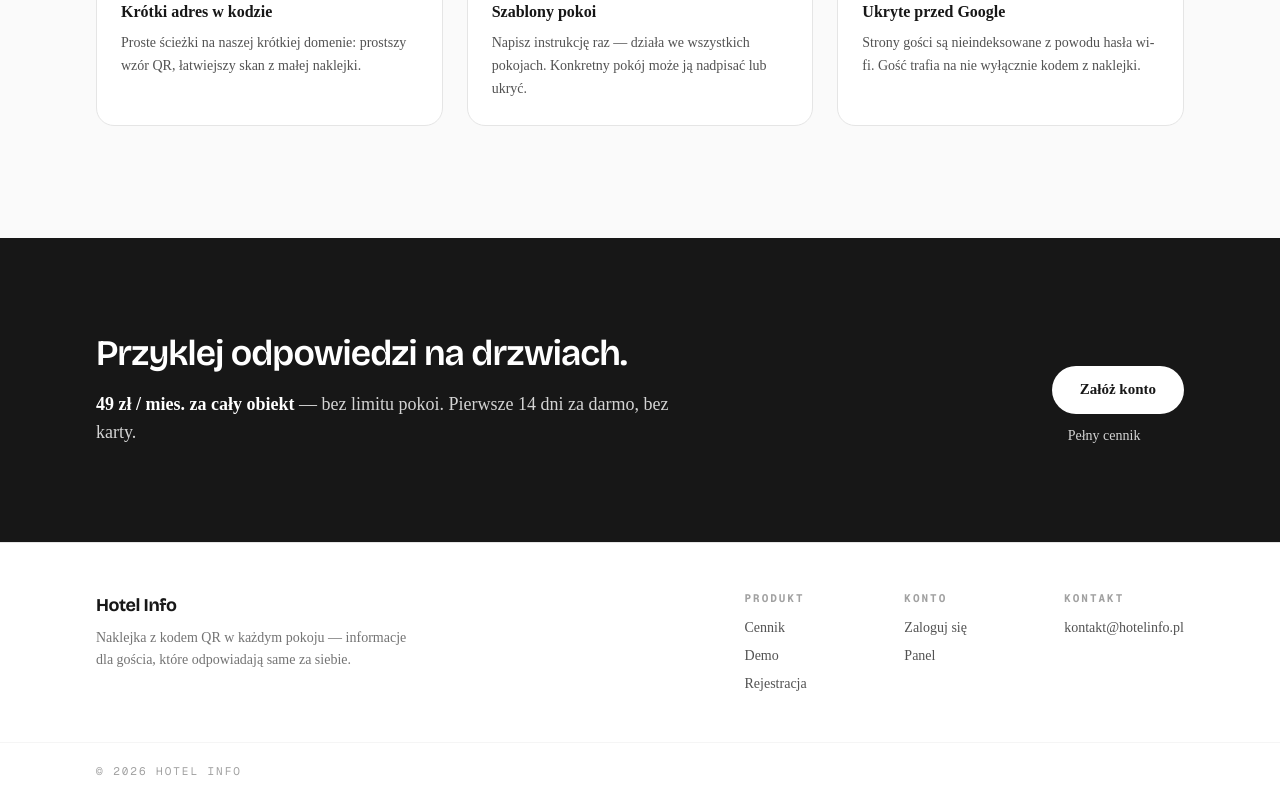
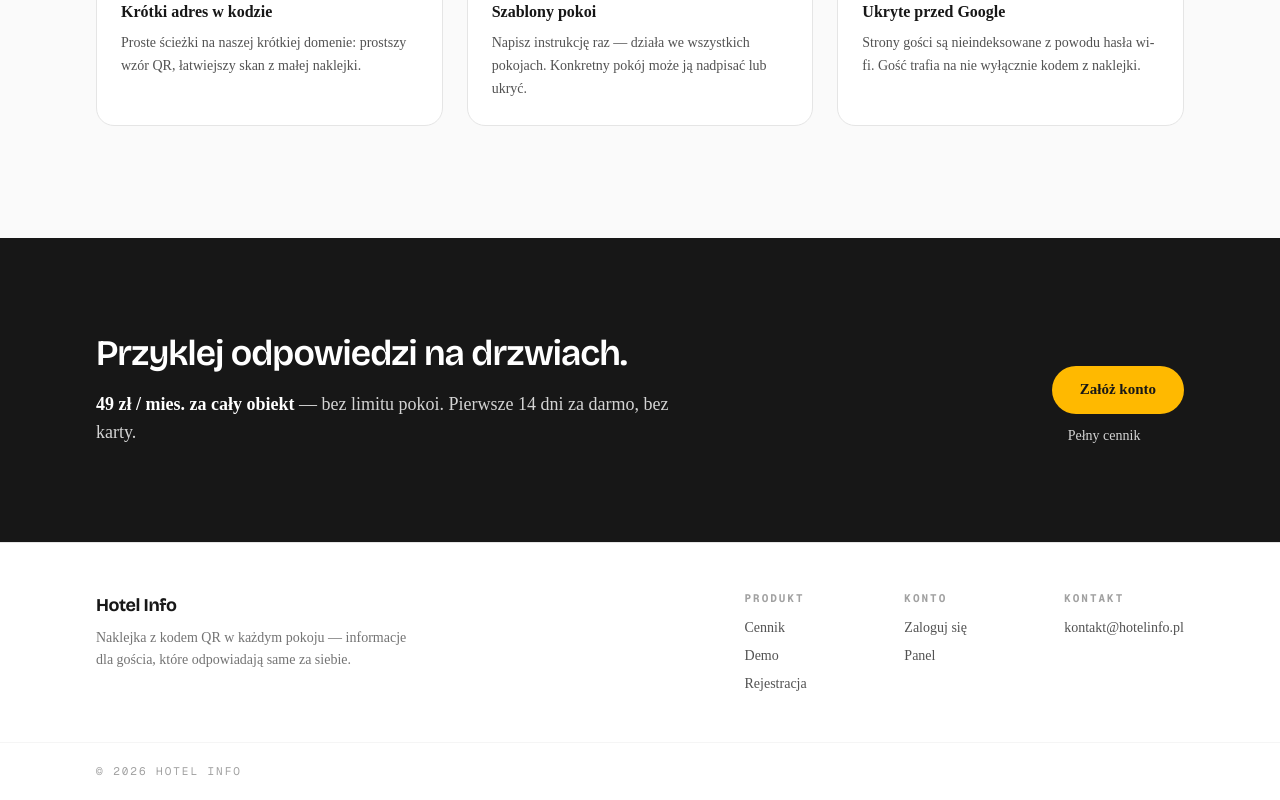
Before and after one commit to rafalwizen/hotel-info, a Next.js app: page / in a window 1280 px wide. Shown: the part 3039-3839 px from the top of the page. Built offline with nearby package versions, Linux system fonts and the light colour scheme.

Commit message:
feat(marketing): make final band CTA amber for conversion contrast

```diff
--- a/src/components/marketing/cta-link.tsx
+++ b/src/components/marketing/cta-link.tsx
@@ -4,7 +4,7 @@ import { cn } from "@/lib/utils";
 type Props = {
   href: string;
   children: React.ReactNode;
-  /** primary = ink pill, secondary = outlined, invert = for dark bands. */
+  /** primary = ink pill, secondary = outlined, invert = amber pill for dark bands. */
   variant?: "primary" | "secondary" | "invert";
   size?: "sm" | "lg";
   className?: string;
@@ -21,7 +21,7 @@ export function CtaLink({ href, children, variant = "primary", size = "lg", clas
         variant === "primary" && "bg-neutral-900 text-white hover:bg-neutral-700",
         variant === "secondary" &&
           "border border-neutral-300 bg-white text-neutral-900 hover:border-neutral-400 hover:bg-neutral-50",
-        variant === "invert" && "bg-white text-neutral-900 hover:bg-neutral-200",
+        variant === "invert" && "bg-amber-400 text-neutral-900 hover:bg-amber-300",
         className,
       )}
     >
```
